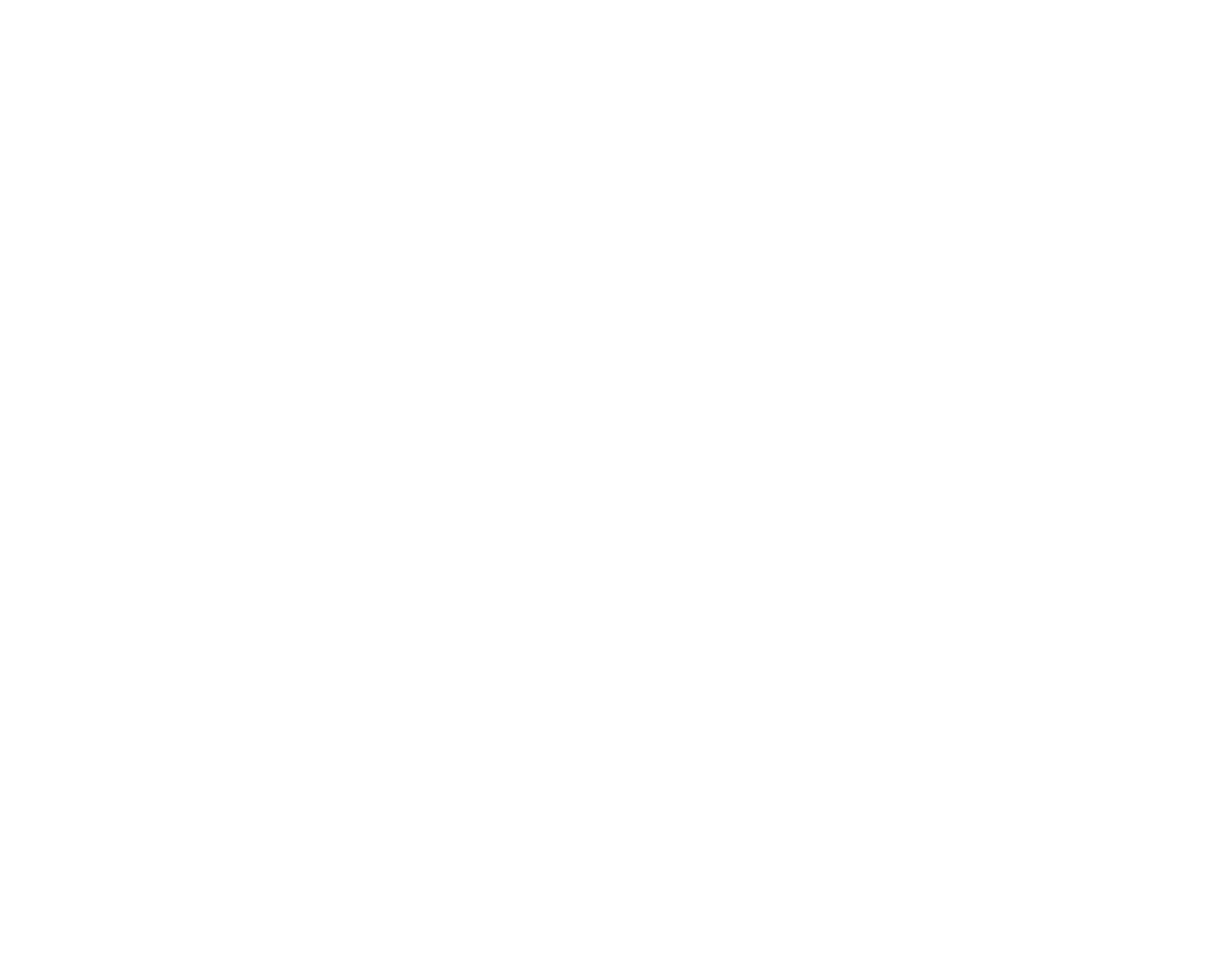
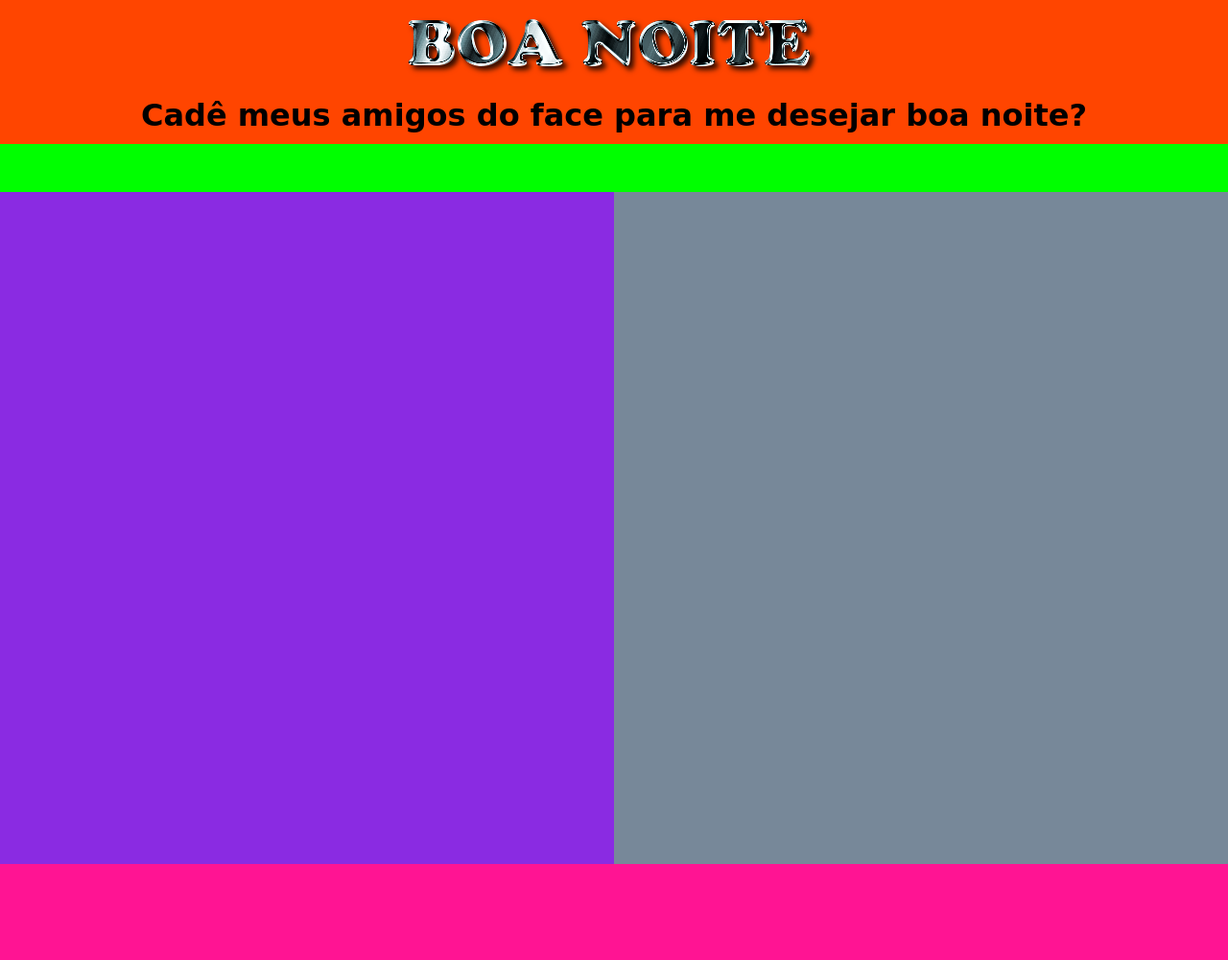
Before and after one commit to padawsa/aula105, a plain HTML site: page index.html in a window 1280 px wide. Shown: the whole page at 96% size. Before the commit the page ends 800 px from the top, so only its background shows below. Drawn offline with Linux system fonts and the light colour scheme.

Commit message:
criar a header

```diff
--- a/index.html
+++ b/index.html
@@ -1,5 +1,5 @@
 <!DOCTYPE html>
-<html lang="en">
+<html lang="pt-br">
 <head>
     <meta charset="UTF-8">
     <meta name="viewport" content="width=device-width, initial-scale=1.0">
@@ -8,6 +8,23 @@
     <link rel="stylesheet" href="style.css">
 </head>
 <body>
+    <div id="main">
+        <header>
+            <img src="img/boanoite.png" alt="logo">
+            <h1>Cadê meus amigos do face para me desejar boa noite?</h1>
+        </header>
+        <nav>
 
+        </nav>
+        <section>
+
+        </section>
+        <aside>
+
+        </aside>
+        <footer>
+
+        </footer>
+    </div>
 </body>
 </html>
--- a/style.css
+++ b/style.css
@@ -0,0 +1,38 @@
+body{
+    margin:0;
+}
+#main{
+    display: grid;
+    grid-template-areas: "header header header header" "nav nav nav nav" "section section aside aside" "footer footer footer footer";
+    grid-template-rows: 150px 50px 700px 100px;
+}
+header{
+    grid-area: header;
+    background-color: orangered;
+    display: flex;
+    justify-content: center;
+    align-items: center;
+    flex-direction: column;
+    font-family: cursive;
+}
+header img{
+    padding-top: 20px;
+    max-width: 100%;
+    height: auto;
+}
+nav{
+    grid-area: nav;
+    background-color: lime;
+}
+section{
+    grid-area: section;
+    background-color: blueviolet;
+}
+aside{
+    grid-area: aside;
+    background-color: lightslategray;
+}
+footer{
+    grid-area: footer;
+    background-color: deeppink;
+}
```
Also changed, not shown: img/boanoite.png (added).
